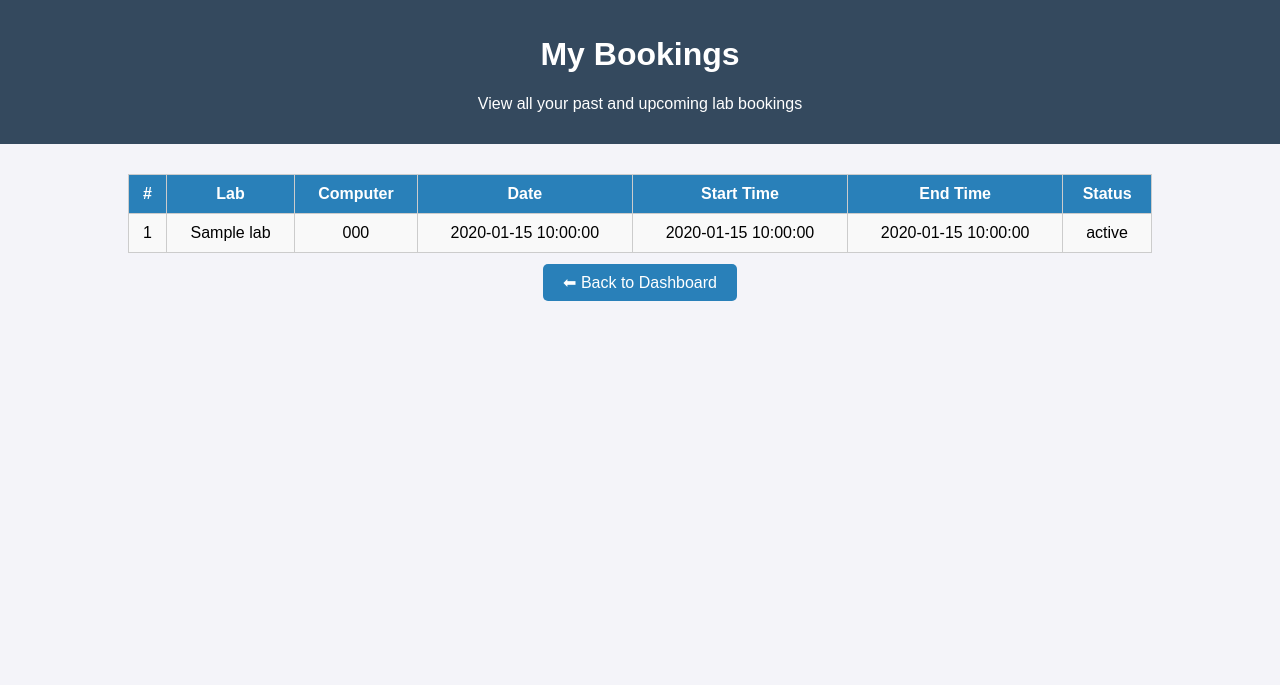
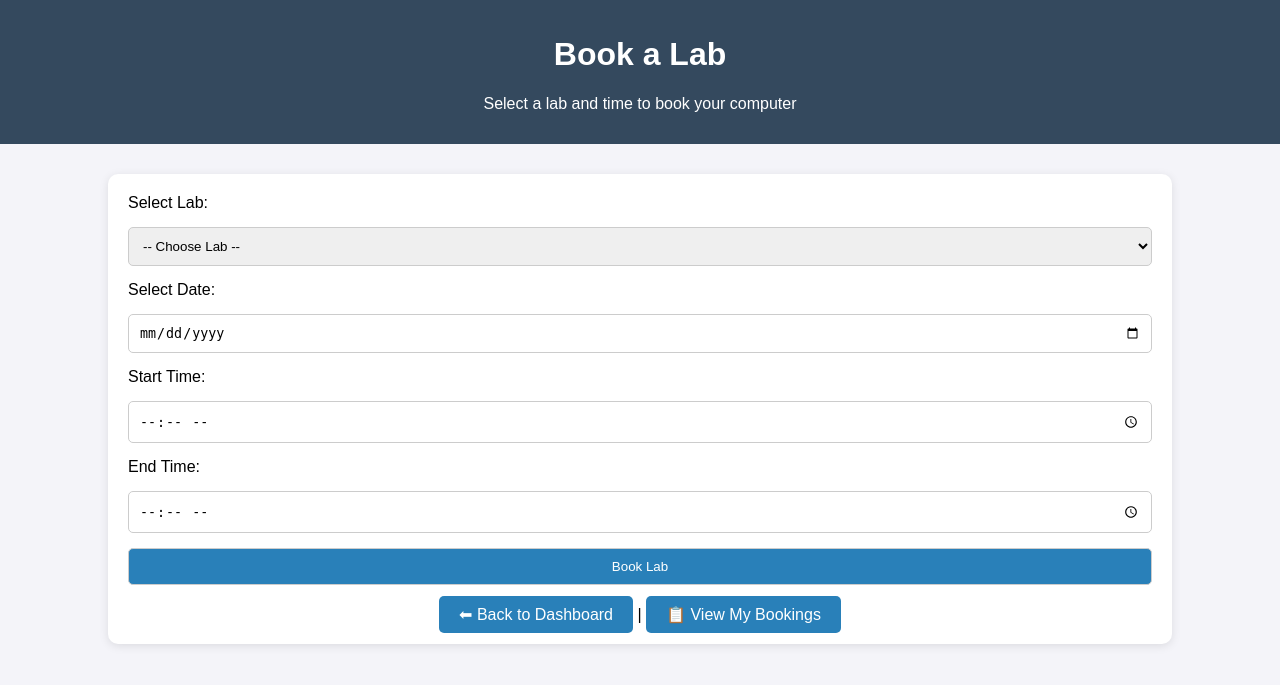
Before and after one commit to HimashMadushanka/Lab-Booking-System, a PHP site: page /mybookings.php in a window 1280 px wide. Shown: the top 685 px of the page. Run offline with PHP 8.4, Linux system fonts and the light colour scheme; the visitor is signed in with stand-in values (Sample User, id 1); tables that the repository leaves empty or names only in its code hold one stand-in row (values such as "Sample post").

Commit message:
create my booking

```diff
--- a/mybookings.php
+++ b/mybookings.php
@@ -9,26 +9,83 @@ if (!isset($_SESSION['user_id'])) {
 }
 
 $user_id = $_SESSION['user_id'];
+$message = "";
 
-// Fetch all bookings for this user
-$sql = "
-SELECT b.id, c.code AS computer_code, l.name AS lab_name, b.date, b.start_time, b.end_time, b.status
-FROM bookings b
-JOIN computers c ON b.computer_id = c.id
-JOIN labs l ON c.lab_id = l.id
-WHERE b.user_id = ?
-ORDER BY b.date DESC, b.start_time DESC
-";
-$stmt = $conn->prepare($sql);
-$stmt->bind_param("i", $user_id);
-$stmt->execute();
-$result = $stmt->get_result();
+// Handle form submission
+if ($_SERVER['REQUEST_METHOD'] === 'POST') {
+    $lab_id = $_POST['lab_id'];
+    $date = $_POST['date'];
+    $start_time = $_POST['start_time'];
+    $end_time = $_POST['end_time'];
+
+    // ✅ Step 1: Get total computers in this lab
+    $lab_query = $conn->query("SELECT COUNT(*) AS total FROM computers WHERE lab_id = '$lab_id'");
+    $lab_data = $lab_query->fetch_assoc();
+    $total_computers = $lab_data['total'];
+
+    if ($total_computers == 0) {
+        $message = "❌ This lab has no computers added yet!";
+    } else {
+        // ✅ Step 2: Check how many computers are already booked for that time
+        $check_query = $conn->query("
+            SELECT COUNT(*) AS booked
+            FROM bookings b
+            JOIN computers c ON b.computer_id = c.id
+            WHERE c.lab_id = '$lab_id'
+            AND b.date = '$date'
+            AND (
+                ('$start_time' BETWEEN b.start_time AND b.end_time)
+                OR ('$end_time' BETWEEN b.start_time AND b.end_time)
+                OR (b.start_time BETWEEN '$start_time' AND '$end_time')
+            )
+        ");
+
+        $check = $check_query->fetch_assoc();
+        $booked = $check['booked'];
+
+        // ✅ Step 3: If available, assign a free computer
+        if ($booked < $total_computers) {
+            $free_computer_query = $conn->query("
+                SELECT id FROM computers WHERE lab_id = '$lab_id'
+                AND id NOT IN (
+                    SELECT computer_id FROM bookings
+                    WHERE date = '$date'
+                    AND (
+                        ('$start_time' BETWEEN start_time AND end_time)
+                        OR ('$end_time' BETWEEN start_time AND end_time)
+                        OR (start_time BETWEEN '$start_time' AND '$end_time')
+                    )
+                )
+                LIMIT 1
+            ");
+            $free_computer = $free_computer_query->fetch_assoc();
+            $computer_id = $free_computer['id'];
+
+            // ✅ Step 4: Insert booking
+            $insert = $conn->query("
+                INSERT INTO bookings (user_id, computer_id, date, start_time, end_time, status)
+                VALUES ('$user_id', '$computer_id', '$date', '$start_time', '$end_time', 'Booked')
+            ");
+
+            if ($insert) {
+                $message = "✅ Booking successful!";
+            } else {
+                $message = "❌ Database Error: " . $conn->error;
+            }
+        } else {
+            $message = "❌ No available computers in this lab for the selected time.";
+        }
+    }
+}
+
+// ✅ Fetch available labs for dropdown
+$labs = $conn->query("SELECT * FROM labs");
 ?>
 <!DOCTYPE html>
 <html lang="en">
 <head>
 <meta charset="UTF-8">
-<title>My Bookings | Lab Management</title>
+<title>Book a Lab | Lab Management</title>
 <style>
 body {
   font-family: Arial, sans-serif;
@@ -45,27 +102,37 @@ body {
 .container {
   width: 80%;
   margin: 30px auto;
+  background: white;
+  padding: 20px;
+  border-radius: 10px;
+  box-shadow: 0 2px 10px rgba(0,0,0,0.1);
 }
-table {
-  width: 100%;
-  border-collapse: collapse;
-  background: white;
+form {
+  display: flex;
+  flex-direction: column;
+  gap: 15px;
 }
-th, td {
+input, select, button {
+  padding: 10px;
   border: 1px solid #ccc;
-  padding: 10px;
-  text-align: center;
+  border-radius: 5px;
 }
-th {
+button {
   background: #2980b9;
   color: white;
+  cursor: pointer;
 }
-tr:nth-child(even) {
-  background: #f9f9f9;
+button:hover {
+  background: #1f6391;
+}
+.message {
+  text-align: center;
+  margin-bottom: 15px;
+  font-weight: bold;
 }
 .nav {
+  text-align: center;
   margin-top: 20px;
-  text-align: center;
 }
 .nav a {
   background: #2980b9;
@@ -82,41 +149,41 @@ tr:nth-child(even) {
 <body>
 
 <div class="header">
-  <h1>My Bookings</h1>
-  <p>View all your past and upcoming lab bookings</p>
+  <h1>Book a Lab</h1>
+  <p>Select a lab and time to book your computer</p>
 </div>
 
 <div class="container">
-<table>
-  <tr>
-    <th>#</th>
-    <th>Lab</th>
-    <th>Computer</th>
-    <th>Date</th>
-    <th>Start Time</th>
-    <th>End Time</th>
-    <th>Status</th>
-  </tr>
-  <?php if ($result->num_rows > 0): ?>
-    <?php $i = 1; while($row = $result->fetch_assoc()): ?>
-      <tr>
-        <td><?= $i++ ?></td>
-        <td><?= htmlspecialchars($row['lab_name']) ?></td>
-        <td><?= htmlspecialchars($row['computer_code']) ?></td>
-        <td><?= htmlspecialchars($row['date']) ?></td>
-        <td><?= htmlspecialchars($row['start_time']) ?></td>
-        <td><?= htmlspecialchars($row['end_time']) ?></td>
-        <td><?= htmlspecialchars($row['status']) ?></td>
-      </tr>
-    <?php endwhile; ?>
-  <?php else: ?>
-    <tr><td colspan="7">No bookings found.</td></tr>
+  <?php if ($message): ?>
+    <div class="message"><?= $message ?></div>
   <?php endif; ?>
-</table>
 
-<div class="nav">
-  <a href="index.php">⬅ Back to Dashboard</a>
+  <form method="POST">
+    <label for="lab_id">Select Lab:</label>
+    <select name="lab_id" id="lab_id" required>
+      <option value="">-- Choose Lab --</option>
+      <?php while ($lab = $labs->fetch_assoc()): ?>
+        <option value="<?= $lab['id'] ?>"><?= htmlspecialchars($lab['name']) ?></option>
+      <?php endwhile; ?>
+    </select>
+
+    <label for="date">Select Date:</label>
+    <input type="date" name="date" id="date" required>
+
+    <label for="start_time">Start Time:</label>
+    <input type="time" name="start_time" id="start_time" required>
+
+    <label for="end_time">End Time:</label>
+    <input type="time" name="end_time" id="end_time" required>
+
+    <button type="submit">Book Lab</button>
+  </form>
+
+  <div class="nav">
+    <a href="dashboard.php">⬅ Back to Dashboard</a> |
+    <a href="my_bookings.php">📋 View My Bookings</a>
+  </div>
 </div>
-</div>
+
 </body>
 </html>
```
Also changed, not shown: my_bookings.php (added, +158 -0 lines).
